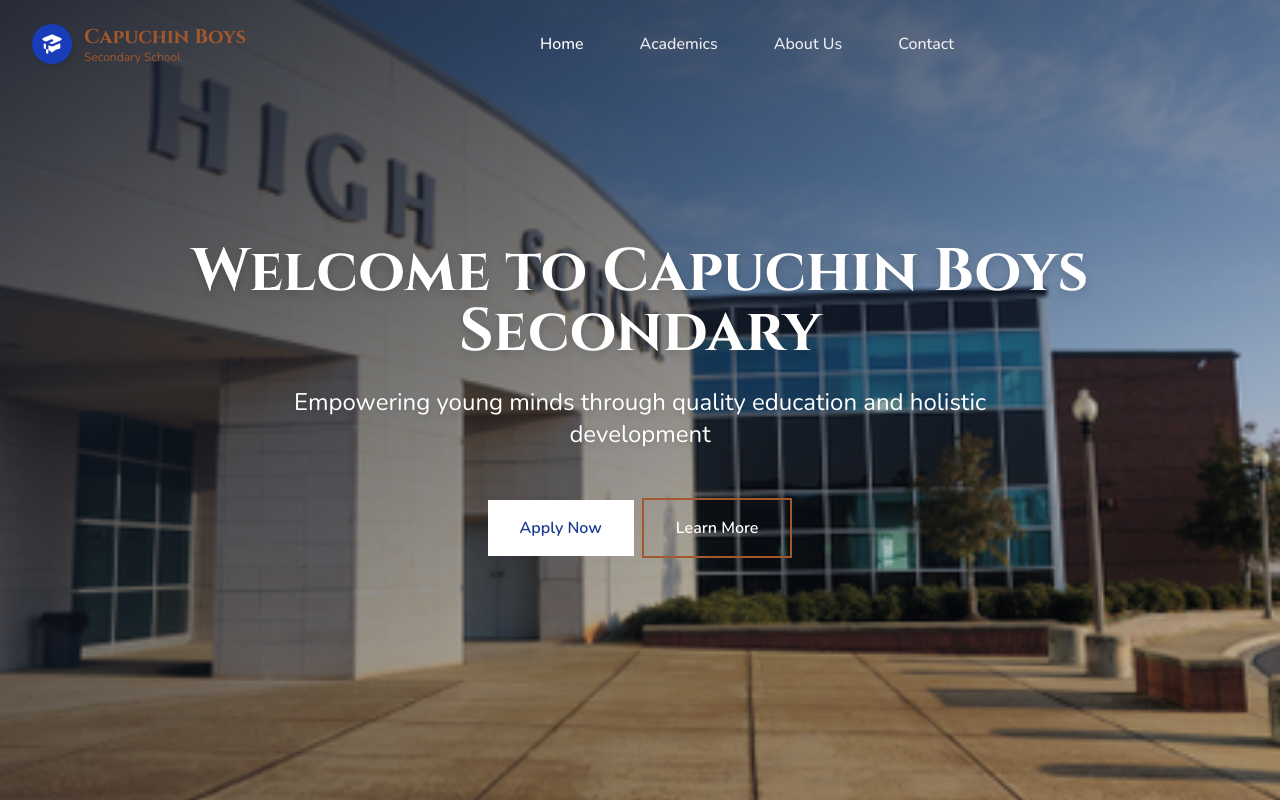
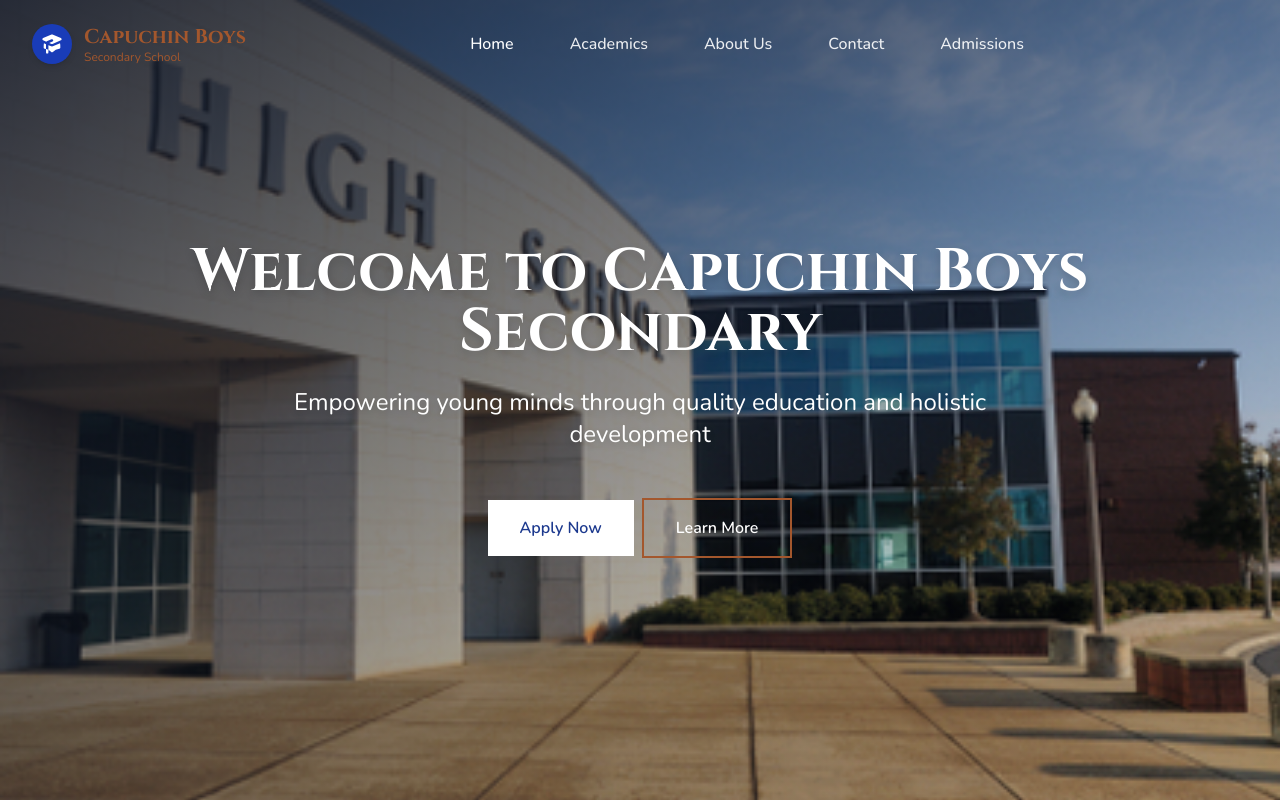
Before and after one commit to torie28/capuchinboys, a React (Vite) app: page / in a window 1280 px wide. Shown: the top 802 px of the page. Built offline with nearby package versions, Linux system fonts and the light colour scheme.

Commit message:
adding admission in the menu button

```diff
--- a/src/layouts/header/Header.jsx
+++ b/src/layouts/header/Header.jsx
@@ -14,6 +14,7 @@ const Header = () => {
     { name: 'Academics', path: '/academics' },
     { name: 'About Us', path: '/about' },
     { name: 'Contact', path: '/contact' },
+    { name: 'Admissions', path: '/admissions' },
   ];
 
   // Close mobile menu when route changes
```
